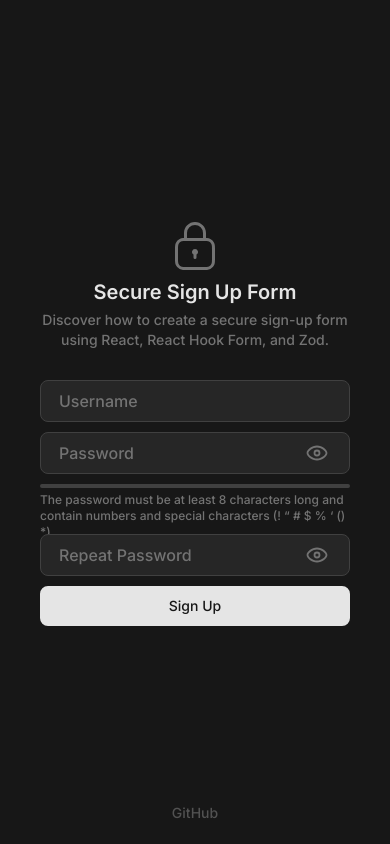
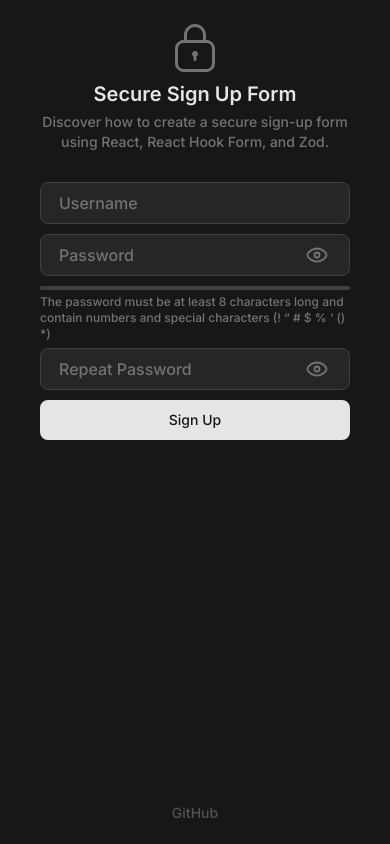
Before and after one commit to dkrasnovdev/secure-sign-up-form, a Next.js app: page / in a window 390 px wide. Built offline with nearby package versions, Linux system fonts and the light colour scheme.

Commit message:
(feat): adjust form position on mobile devices

```diff
--- a/src/app/globals.css
+++ b/src/app/globals.css
@@ -7,7 +7,7 @@
     @apply scroll-smooth;
   }
   body {
-    @apply flex h-screen items-center justify-center bg-neutral-900 px-5 text-neutral-200 antialiased;
+    @apply flex h-screen max-h-screen items-start justify-center bg-neutral-900 px-5 text-neutral-200 antialiased sm:items-center;
   }
 }
 
--- a/src/components/progress-bar.tsx
+++ b/src/components/progress-bar.tsx
@@ -29,7 +29,7 @@ export default function ProgressBar({
   return (
     <div
       role="progressbar"
-      className="mb-9 h-1 w-full space-y-1 rounded bg-neutral-700"
+      className="mb-12 h-1 w-full space-y-1 rounded bg-neutral-700 sm:mb-9"
     >
       <div
         role="status"
```
Also changed, not shown: 1 other file (tests, documents, lock files or other folders).
